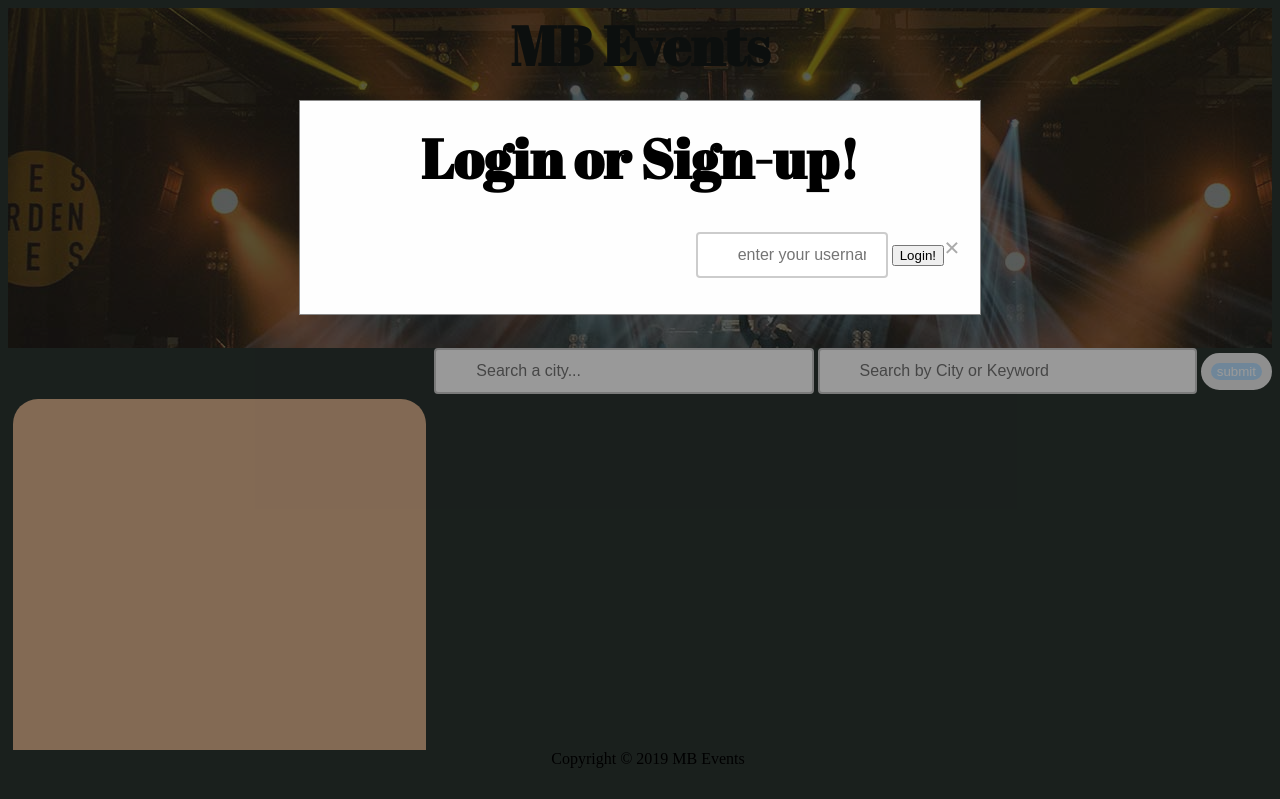
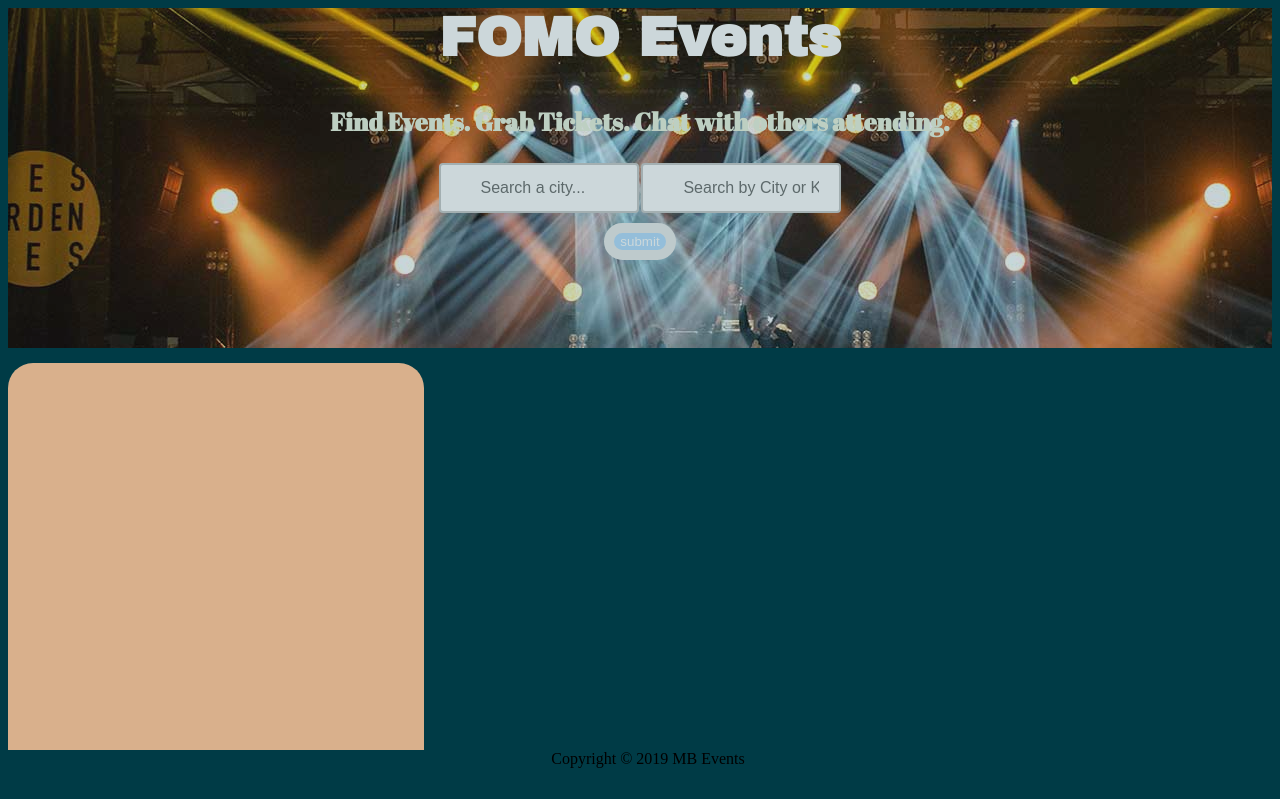
Before and after one commit to briankohnen/proj-test-pages, a plain HTML site: page index.html in a window 1280 px wide. Shown: the top 799 px of the page. Drawn offline with nearby package versions, Linux system fonts and the light colour scheme; a web font is replaced by a local one.

Commit message:
Changed chat box to roll up from footer. CSS changes

```diff
--- a/assets/css/style.css
+++ b/assets/css/style.css
@@ -1,26 +1,79 @@
+@keyframes animateFooterOpen {
+   0% {
+      height: 50px;
+   }
+   100% {
+      height:100vh;
+   }
+}
+
+@keyframes animateFooterClosed {
+   0% {
+      height:100vh;
+   }
+   1000% {
+      height: 50px;
+   }
+}
+
+h3 {
+   text-align: center;
+   font-size: 25px;
+   color: #edf5e1;
+   font-weight: bold;
+}
+
+.fixed-footer {
+   background-color: #003b46;
+   color:black;
+   position: fixed;
+   bottom: 0;
+   width: 100vw;
+   height: 50px;
+   text-align: center;
+}
+
+.animate-footer-open {
+  animation: animateFooterOpen 3s forwards;
+}
+
+.animate-footer-close {
+   animation: animateFooterClosed 3s forwards;
+ }
 body {
-   background-color: #2c3531;
+   background-color: #003b46;
 
 }
 
 h1 {
     text-align:center;
-    font-family: 'Abril Fatface', cursive;
    font-size: 55px;
    margin-top: 0px;
+   color: white;
+   font-family: 'Archivo Black', sans-serif;
+
+
+ }
+
+ .headerPhoto {
+   color: #def2f1;
+   font-family: 'Abril Fatface', cursive;
+   background-size: auto;
 
 
  }
  .gridContainer {
-    display: grid;
-    grid-template-columns: 33% 33% 33%;
-    grid-template-rows: 250px 250px;
+    display:flex;
+    flex-direction:row;
 }
 
+#copyright {
+   margin-top: 50px;
 
+}
 
-input[type=text] {
-   width: 100px;
+ input[type=text] {
+   width: 30px;
    box-sizing: border-box;
    border: 2px solid #ccc;
    border-radius: 4px;
@@ -30,67 +83,73 @@ input[type=text] {
    background-position: 10px 10px;
    background-repeat: no-repeat;
    padding: 12px 20px 12px 40px;
-   -webkit-transition: width 0.4s ease-in-out;
-   transition: width 0.4s ease-in-out;
+   /* -webkit-transition: width 0.4s ease-in-out;
+   transition: width 0.4s ease-in-out; */
    width: 30%;
  }
 
  input[type=text]:focus {
-   width: 100%;
+   /* width: 100%; */
  }
  .eventContainer{
    background-color: #D9b08c;
-   width: 33%;
+   /* width: 33%;
    height: 800px;
+   grid-column: 1 / 4;
+   grid-row: 1 / 3; */
+   flex-basis: 33%;
+   height:800px;
    color: black;
-   grid-column: 1 / 4;
-   grid-row: 1 / 3;
    overflow-y: scroll;
   border-radius: 25px;
   background-position: left top;
   background-repeat: repeat;
   font-family: 'Bree Serif', serif;
-  margin: 5px;
+  margin-top: 15px;
 
  }
  form {
     text-align: right;
  }
  .mapPlacement {
-     grid-column: 2 / 4;
+     /* grid-column: 2 / 4;
      grid-row: 1 / 3;
-     height: 800px;
+     height: 800px; */
+      height:800px;
+     flex-basis: 66%;
      margin-bottom: 65px;
+     margin-top: 15px;
      margin-left: 15px;
-
+     -moz-border-radius: 20px;
+-webkit-border-radius: 20px;
+border-radius: 20px; /* future proofing */
+-khtml-border-radius: 20px;
  }
  .eventNearMe:hover {
     background: gray
  }
-
  .modal {
    display: none; /* Hidden by default */
-   position: fixed; /* Stay in place */
    z-index: 1; /* Sit on top */
-   padding-top: 100px; /* Location of the box */
-   left: 0;
-   top: 0;
    width: 100%; /* Full width */
    height: 100%; /* Full height */
    overflow: auto; /* Enable scroll if needed */
    background-color: rgb(0,0,0); /* Fallback color */
    background-color: rgba(0,0,0,0.4); /* Black w/ opacity */
+   font-family: 'Bree Serif', serif;
+
  }
 
  /* Modal Content */
  .modal-content {
-   background-color: #fefefe;
+   background-color: #d1d7e0;
    margin: auto;
    padding: 20px;
    border: 1px solid #888;
    width: 50%;
    max-height: 400px;
    overflow-y: scroll;
+   font-size: 15px;
  }
 
  /* The Close Button */
@@ -115,9 +174,9 @@ input[type=text] {
  }
 #eventDisplay {
    height: 200px;
-   width: 200px;
+   width: 250px;
+   margin-top: 15px;
 }
-
 
 #submitButton {
 background: #B9DFFF;
@@ -126,32 +185,25 @@ border: 10px solid #eee;
 border-radius: 20px;
 text-shadow:none;
 position: inline;
-
+margin-top: 10px;
 }
 
 #submitButton:hover {
-
 background: #016ABC;
-
 color: #fff;
-
 border: 10px solid #eee;
-
 border-radius: 20px;
-
 /* box-shadow: 5px 5px 5px #eee; */
 
 text-shadow:none;
 
 }
-
 .headerPhoto {
    width: 100%;
     height:340px;
-   opacity: .5;
+   opacity: .8;
    background-image: url("HeaderPhoto.jpg")
 }
-
 
 @media screen and (max-width: 980px) {
    input[type=text] {
@@ -169,23 +221,33 @@ text-shadow:none;
 
 @media screen and (max-width: 640px){
    .searchBar {
-      position: center;
+      /* position: center; */
       width: 100%;
    }
    .mapPlacement{
-
+      flex-basis: 100%
+   }
+   .eventContainer{
+      flex-basis: 100%
+   }
+   .gridContainer {
+      flex-wrap: wrap-reverse
    }
 
 }
 
+.searchBar {
+   margin-bottom: 5px;
+   text-align: center;
 
 
-.fixed-footer {
-   background-color: #2c3531;
-   color:black;
-   position: fixed;
-  bottom: 0;
-  width: 100vw;
-  height: 50px;
-  text-align: center;
 }
+
+.searchBar input {
+   height: 50px;
+     width: 200px;
+}
+
+#submitButton {
+   margin-bottom:10px;
+}
--- a/assets/javascript/app.js
+++ b/assets/javascript/app.js
@@ -147,7 +147,7 @@ navigator.geolocation.getCurrentPosition(function(position) {
             eventLI.attr("data-long", eventCoords[0]);
             eventLI.attr("data-lat", eventCoords[1]);
 
-            var eventChatButton = $("<button>See what other users are saying</button>");
+            var eventChatButton = $("<button> Event Chat</button>");
             eventChatButton.attr("class", "openChat");
             eventChatButton.attr("data-attr", eventName);
             eventChatButton.attr("data-img", eventImg);
@@ -173,6 +173,7 @@ navigator.geolocation.getCurrentPosition(function(position) {
 
         changeMapView(grabEventLat, grabEventLong);
     });
+    var isChatOpen = false
 
     $(document).on("click", ".openChat", function() {
 
@@ -197,7 +198,7 @@ navigator.geolocation.getCurrentPosition(function(position) {
 
         var modal = document.getElementById("chatModal");
 
-        var span = document.getElementsByClassName("close")[0];
+        var span = document.querySelector(".close");
 
         var chatContent = document.getElementById("chatContent");
 
@@ -213,13 +214,23 @@ navigator.geolocation.getCurrentPosition(function(position) {
 
         span.onclick = function() {
             modal.style.display = "none";
+                    $('.fixed-footer')
+                    .removeClass('animate-footer-open')
+                    .addClass('animate-footer-close')
         }
 
         window.onclick = function(event) {
             if (event.target == modal) {
-                modal.style.display = "none";
+                $('.fixed-footer')
+                .removeClass('animate-footer-open')
+                .addClass('animate-footer-close')
+                setTimeout(()=>{
+                    modal.style.display = "none";
+
+                }, 3000)
             }
         }
+
 
         database.ref("messaging" + cleanEventName).on("child_added", function(snapshot) {
 
@@ -255,7 +266,13 @@ navigator.geolocation.getCurrentPosition(function(position) {
                 userChatInput.value = "";
             }
         }
+
+            $('.fixed-footer')
+            .removeClass('animate-footer-close')
+            .addClass('animate-footer-open');
     });
+
+
 
 
 
@@ -285,6 +302,8 @@ navigator.geolocation.getCurrentPosition(function(position) {
             }
         }
 
+
+
             login.onclick = function(event) {
 
                 event.preventDefault();
--- a/index.html
+++ b/index.html
@@ -10,6 +10,9 @@
    <link rel='stylesheet' type='text/css' media='screen' href='assets/css/style.css'>
    <link href="https://fonts.googleapis.com/css?family=Abril+Fatface&display=swap" rel="stylesheet">
    <link href="https://fonts.googleapis.com/css?family=Bree+Serif&display=swap" rel="stylesheet">
+   <link href="https://fonts.googleapis.com/css?family=Noto+Sans+TC&display=swap" rel="stylesheet">
+   <link href="https://fonts.googleapis.com/css?family=Alfa+Slab+One&display=swap" rel="stylesheet">
+   <link href="https://fonts.googleapis.com/css?family=Archivo+Black|Baloo|Fredoka+One&display=swap" rel="stylesheet">
 
    <script src="https://cdn.rawgit.com/openlayers/openlayers.github.io/master/en/v5.3.0/build/ol.js"></script>
    <script src="https://cdnjs.cloudflare.com/ajax/libs/jquery/3.2.1/jquery.min.js"></script>
@@ -18,19 +21,30 @@
 </head>
 <body>
   <header>
-    <main> <div class="headerPhoto"><h1>MB Events</h1></div>
+    <main> <div class="headerPhoto"><h1>FOMO Events</h1>
+       <h3>Find Events. Grab Tickets. Chat with others attending.</h3>
+      <form class="searchBar" id="styleBar" display="inline">
+          <input type="text" placeholder="Search a city..." class="search" name="search2" id="userCityInp">
+
+          <input type="text" placeholder="Search by City or Keyword" class="search" id="userKeyWord">
+         <br>
+          <button type="submit" class="search" id="submitButton">submit</button>
+        </form>
+
+
+    </div>
     </main>
   </header>
 
 
 
-   <form class="searchBar" id="styleBar" display="inline">
+   <!-- <form class="searchBar" id="styleBar" display="inline">
        <input type="text" placeholder="Search a city..." class="search" name="search2" id="userCityInp">
 
        <input type="text" placeholder="Search by City or Keyword" class="search" id="userKeyWord">
 
        <button type="submit" id="submitButton">submit</button>
-     </form>
+     </form> -->
 
      <div class='gridContainer'>
 
@@ -45,21 +59,6 @@
 
 
 
-<!--Modal to pop-up for chat-->
-<div id="chatModal" class="modal">
-
-  <div class="modal-content">
-      <h1 id="modalTitle" class="modalTitle"></h1>
-      <span class="close">&times;</span>
-        <form id="chatForm">
-          <input type="text" id="userChatInput" class="chatInp"></input>
-          <button id="submitChat" class="chatSubmit">chat!</button>
-        </form>
-        <img id="eventDisplay" src=""></img>
-      <p id="chatContent"></p>
-  </div>
-
-</div>
 
 
 <div id="loginModal" class="modal">
@@ -80,8 +79,26 @@
 
   </div>
 
+
 <div class="fixed-footer">
-   <div class="container">Copyright &copy; 2019 MB Events</div>
+   <div class="container">
+     <span id="copyright">Copyright &copy; 2019 MB Events</span>
+      <!--Modal to pop-up for chat-->
+<div id="chatModal" class="modal">
+
+    <div class="modal-content">
+        <h1 id="modalTitle" class="modalTitle"></h1>
+        <span class="close">&times;</span>
+          <form id="chatForm">
+            <input type="text" id="userChatInput" class="chatInp"></input>
+            <button id="submitChat" class="chatSubmit">chat!</button>
+          </form>
+          <img id="eventDisplay" src=""></img>
+        <p id="chatContent"></p>
+    </div>
+
+  </div>
+   </div>
 </div>
 
 <script src="https://cdn.jsdelivr.net/momentjs/2.12.0/moment.min.js"></script>
```
Also changed, not shown: 1 other file. Lines whose indentation alone changed are shown as unchanged.
